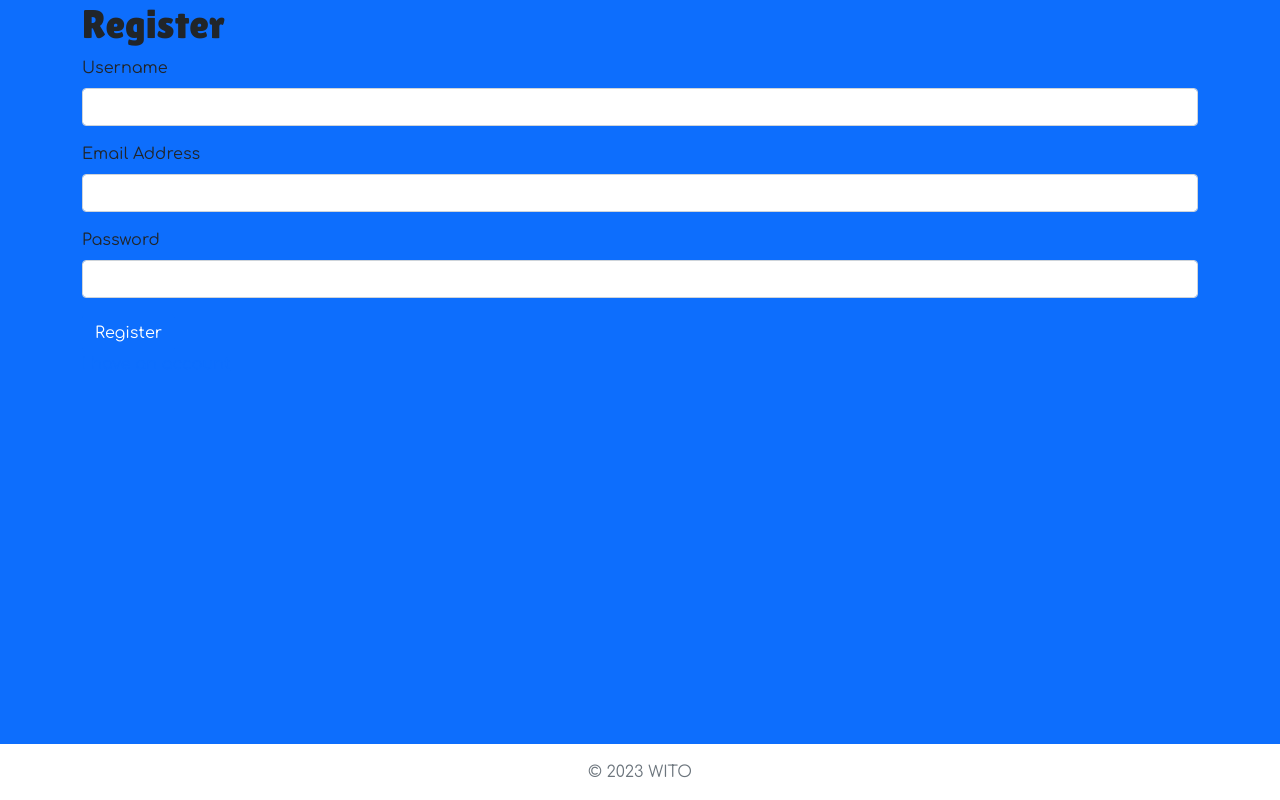
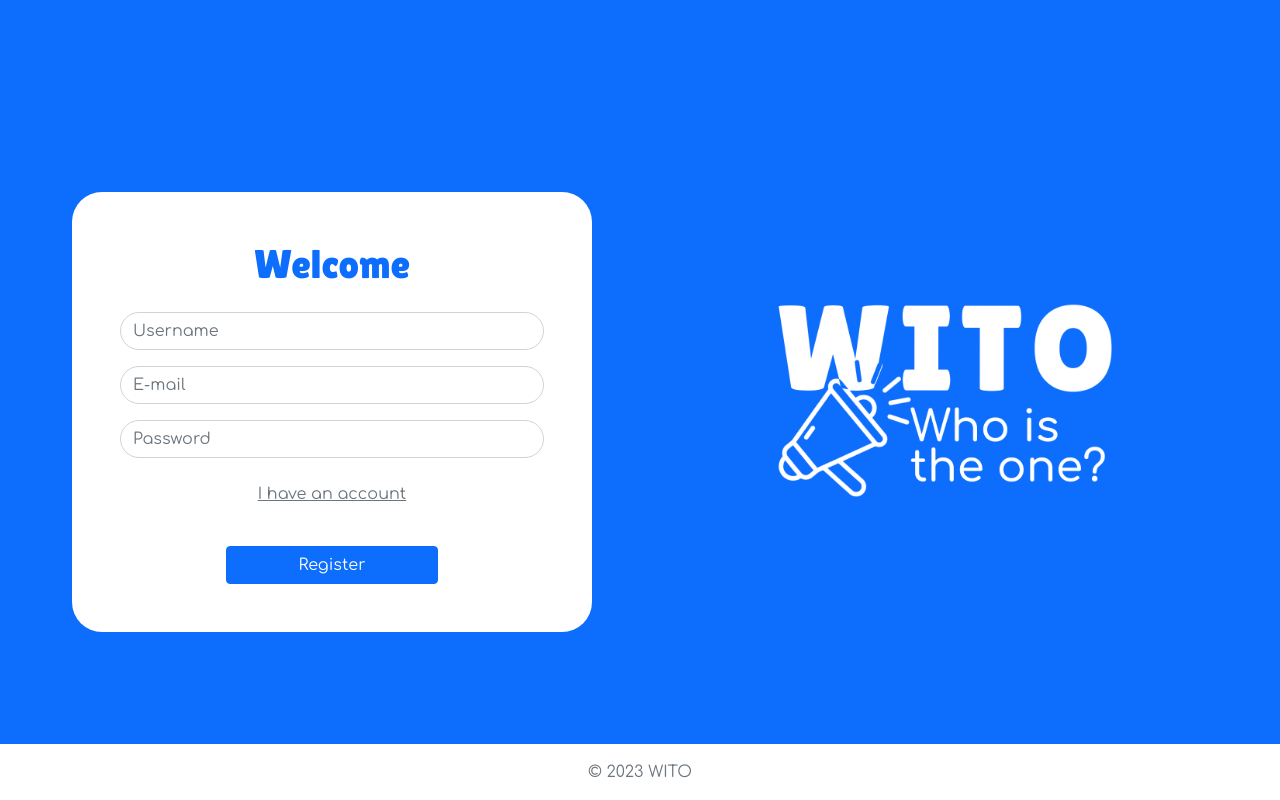
Before and after one commit to luanakimley/who-is-the-one, a React (Create React App) app in the folder client/: page /register in a window 1280 px wide. Built offline with nearby package versions, Linux system fonts and the light colour scheme; the HTML template or start-up script is replaced by a standard one.

Commit message:
:lipstick: Style login and register page

```diff
--- a/client/src/components/LogIn.js
+++ b/client/src/components/LogIn.js
@@ -2,8 +2,9 @@ import React, { useState } from "react";
 import { Link, useNavigate } from "react-router-dom";
 import { useCookies } from "react-cookie";
 import { SERVER_HOST } from "../config/global_constants";
+import logo from "../assets/logo_WITO_white.png";
+
 import axios from "axios";
-import Navbar from "./NavBar";
 import Footer from "./Footer";
 
 export default function LogIn() {
@@ -43,37 +44,38 @@ export default function LogIn() {
   };
 
   return (
-    <div>
-      <div className="container-sm">
-        <h1> WITO </h1>
-
-        <h1>Log In</h1>
-        <form>
-          <div className="mb-3">
-            <label className="form-label">Email address</label>
+    <div className="vh-100 p-4 mb-2 bg-primary">
+      <div className="d-flex align-items-center w-100 h-100">
+        <div className="w-50 m-5">
+          <div className="bg-white p-5 rounded-box mt-4">
+            <h1 className="text-primary text-center mb-4">Welcome</h1>
             <input
-              className="form-control"
+              className="form-control rounded-pill mb-3"
               type="email"
               onChange={handleEmailChange}
+              placeholder="E-mail"
             />
-          </div>
-
-          <div className="mb-3">
-            <label className="form-label">Password</label>
             <input
-              className="form-control"
+              className="form-control rounded-pill mb-4"
               type="password"
               onChange={handlePasswordChange}
+              placeholder="Password"
             />
+            <div className="mb-3 text-center">
+              <Link className="text-secondary" to="/register">
+                I don't have an account
+              </Link>
+            </div>
+            <div className="text-center">
+              <button className="btn btn-primary w-50 mt-4" onClick={logIn}>
+                Log In
+              </button>
+            </div>
           </div>
-          <button className="btn btn-primary" onClick={logIn}>
-            Log In
-          </button>
-
-          <div className="mb-3">
-            <Link to="/register">I don't have an account</Link>
-          </div>
-        </form>
+        </div>
+        <div className="w-50 m-5 align-self-center text-center">
+          <img width={370} src={logo} alt="WITO Logo" />
+        </div>
       </div>
       <Footer />
     </div>
--- a/client/src/components/Register.js
+++ b/client/src/components/Register.js
@@ -1,6 +1,8 @@
 import React, { useState } from "react";
 import { SERVER_HOST } from "../config/global_constants";
 import { Link, useNavigate } from "react-router-dom";
+import logo from "../assets/logo_WITO_white.png";
+
 import Footer from "./Footer";
 
 import axios from "axios";
@@ -44,44 +46,48 @@ export default function Register() {
   };
 
   return (
-    <div>
-      <div className="container">
-        <h1>Register</h1>
-        <form>
-          <div className="mb-3">
-            <label className="form-label">Username</label>
+    <div className="vh-100 p-4 mb-2 bg-primary">
+      <div className="d-flex align-items-center w-100 h-100">
+        <div className="w-50 m-5">
+          <div className="bg-white p-5 rounded-box mt-4">
+            <h1 className="text-primary text-center mb-4">Welcome</h1>
             <input
-              className="form-control"
-              type="email"
+              className="form-control rounded-pill mb-3"
+              type="text"
               onChange={handleUsernameChange}
+              placeholder="Username"
             />
-          </div>
-
-          <div className="mb-3">
-            <label className="form-label">Email Address</label>
             <input
-              className="form-control"
+              className="form-control rounded-pill mb-3"
               type="email"
               onChange={handleEmailChange}
+              placeholder="E-mail"
             />
-          </div>
-          <div className="mb-3">
-            <label className="form-label">Password</label>
             <input
-              className="form-control"
+              className="form-control rounded-pill mb-4"
               type="password"
               onChange={handlePasswordChange}
+              placeholder="Password"
             />
+            <div className="mb-3 text-center">
+              <Link className="text-secondary" to="/login">
+                I have an account
+              </Link>
+            </div>
+            <div className="text-center">
+              <button
+                className="btn btn-primary w-50 mt-4"
+                onClick={registerUser}
+              >
+                Register
+              </button>
+            </div>
           </div>
-          <button className="btn btn-primary" onClick={registerUser}>
-            Register
-          </button>
-          <div>
-            <Link to="/login">I have an account</Link>
-          </div>
-        </form>
+        </div>
+        <div className="w-50 m-5 align-self-center text-center">
+          <img width={370} src={logo} alt="WITO Logo" />
+        </div>
       </div>
-
       <Footer />
     </div>
   );
```
Also changed, not shown: client/src/assets/logo_WITO_white.png (added).
